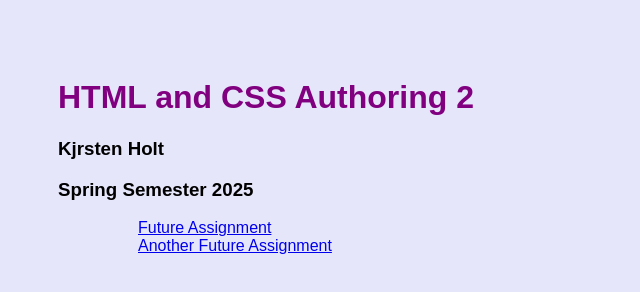
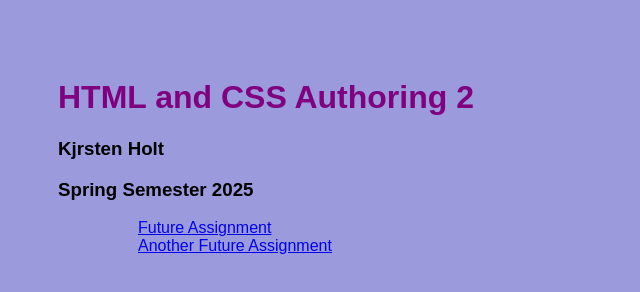
Before and after one commit to kjrsten-mplscollege/html2, a plain HTML site: page index.html in a window 1280 px wide. Shown: the whole page, without its empty margins (0-640 px from the left). Drawn offline with Linux system fonts and the light colour scheme.

Commit message:
Update index.html changed background color

```diff
--- a/index.html
+++ b/index.html
@@ -9,7 +9,7 @@
         <link rel="stylesheet" href="your.css"> -->
         <style>
         body {
-            background-color: lavender;
+            background-color: #9a9adc;
             font-family: Arial, sans-serif;
             padding: 50px;
         }
```
